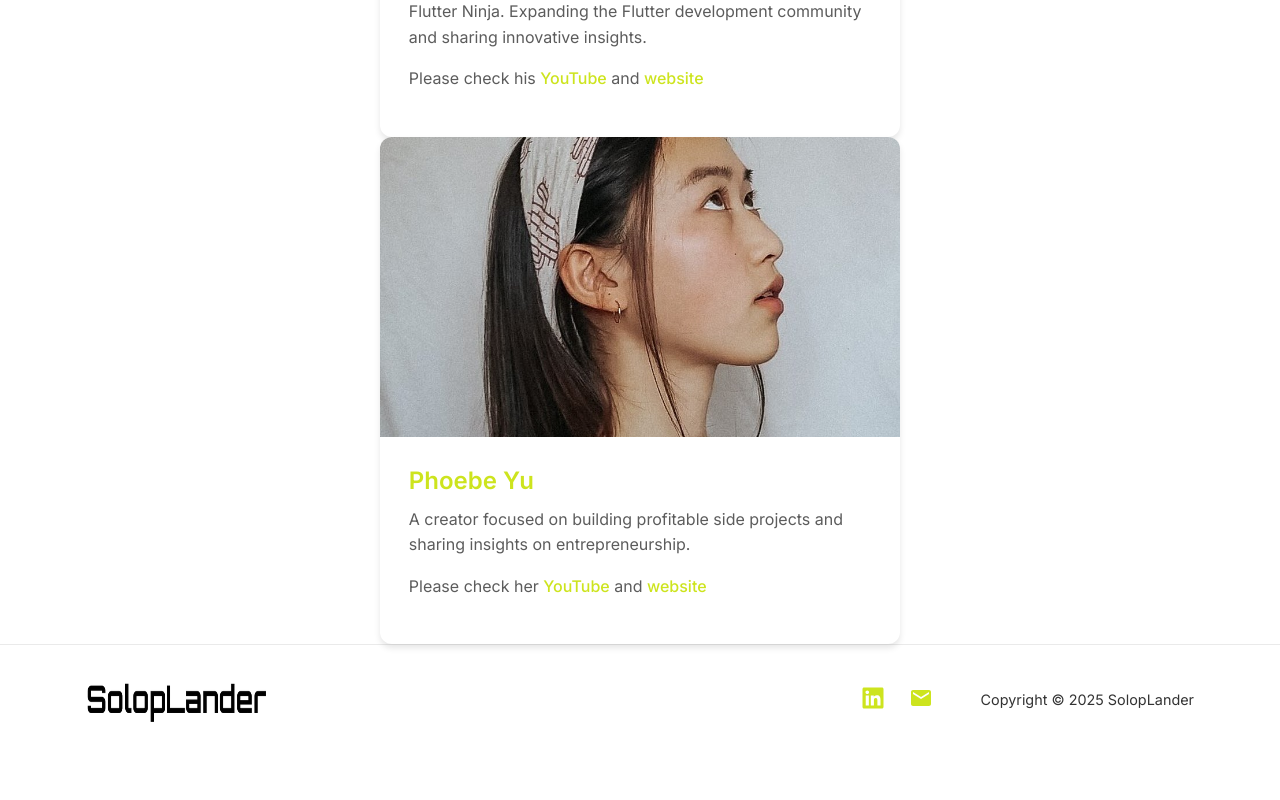
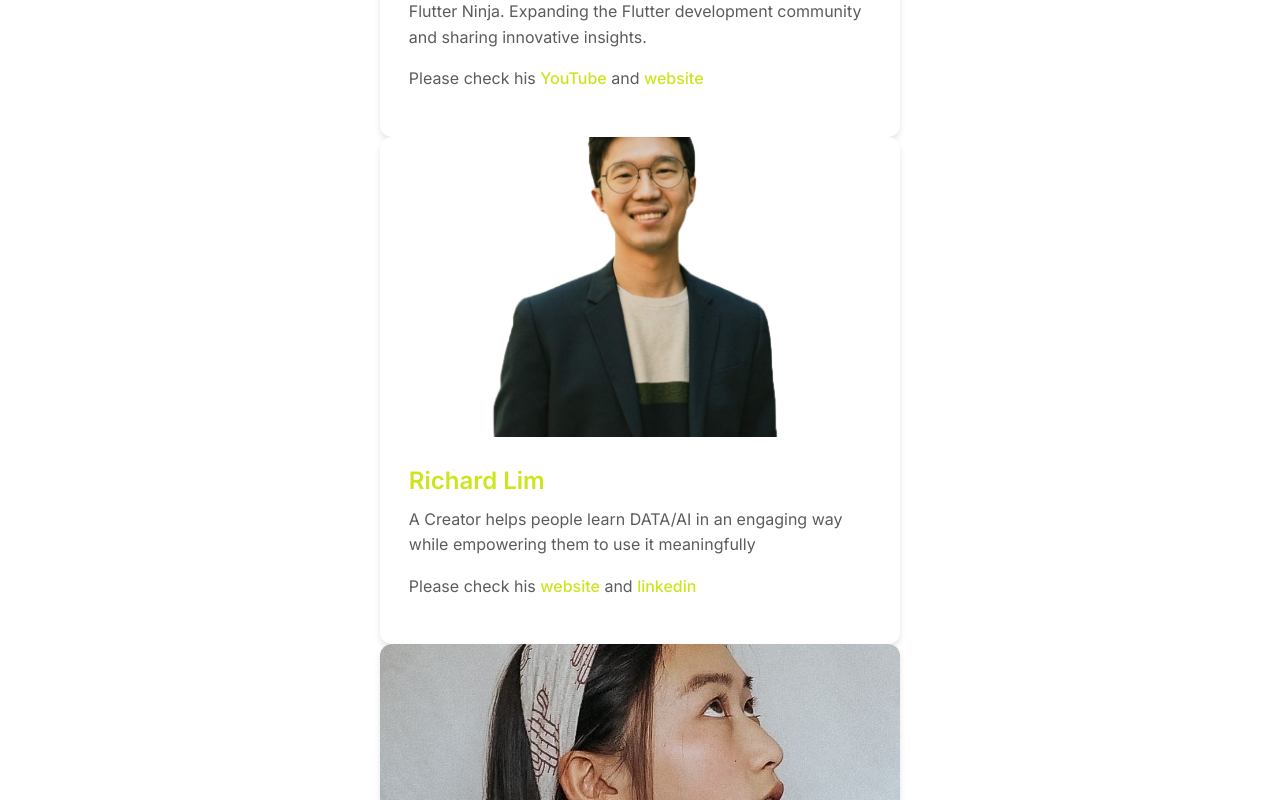
Before and after one commit to mikeykim/soloplander, a Next.js app: page /asia in a window 1280 px wide. Shown: the part 1520-2320 px from the top of the page. Before the commit the page ends 2274 px from the top, so only its background shows below. Built offline with nearby package versions, Linux system fonts and the light colour scheme.

Commit message:
fix : add richard lim.

```diff
--- a/data/solopreneurs.ts
+++ b/data/solopreneurs.ts
@@ -99,6 +99,20 @@ export const solopreneursData: ISolopreneur[] = [
       previews: {
         youtube: "/images/previews/youtube/kei-fujikawa-youtube.png",
         website: "/images/previews/website/flutterninjas.dev.png"
+      }
+    }
+  },
+  {
+    name: "Richard Lim",
+    region: "Asia",
+    image: "/images/richard-lim.png",
+    gender: "male",
+    description: "A Creator helps people learn DATA/AI in an engaging way while empowering them to use it meaningfully",
+    links: {
+      linkedin: "https://www.linkedin.com/in/datarichard/",
+      website: "http://datarichard.simple.ink/",
+      previews: {
+        linkedin: "/images/previews/linkedin/richard-lim-linkedin.png"
       }
     }
   },
```
Also changed, not shown: public/images/previews/linkedin/richard-lim-linkedin.png (added), public/images/richard-lim.png (added).
